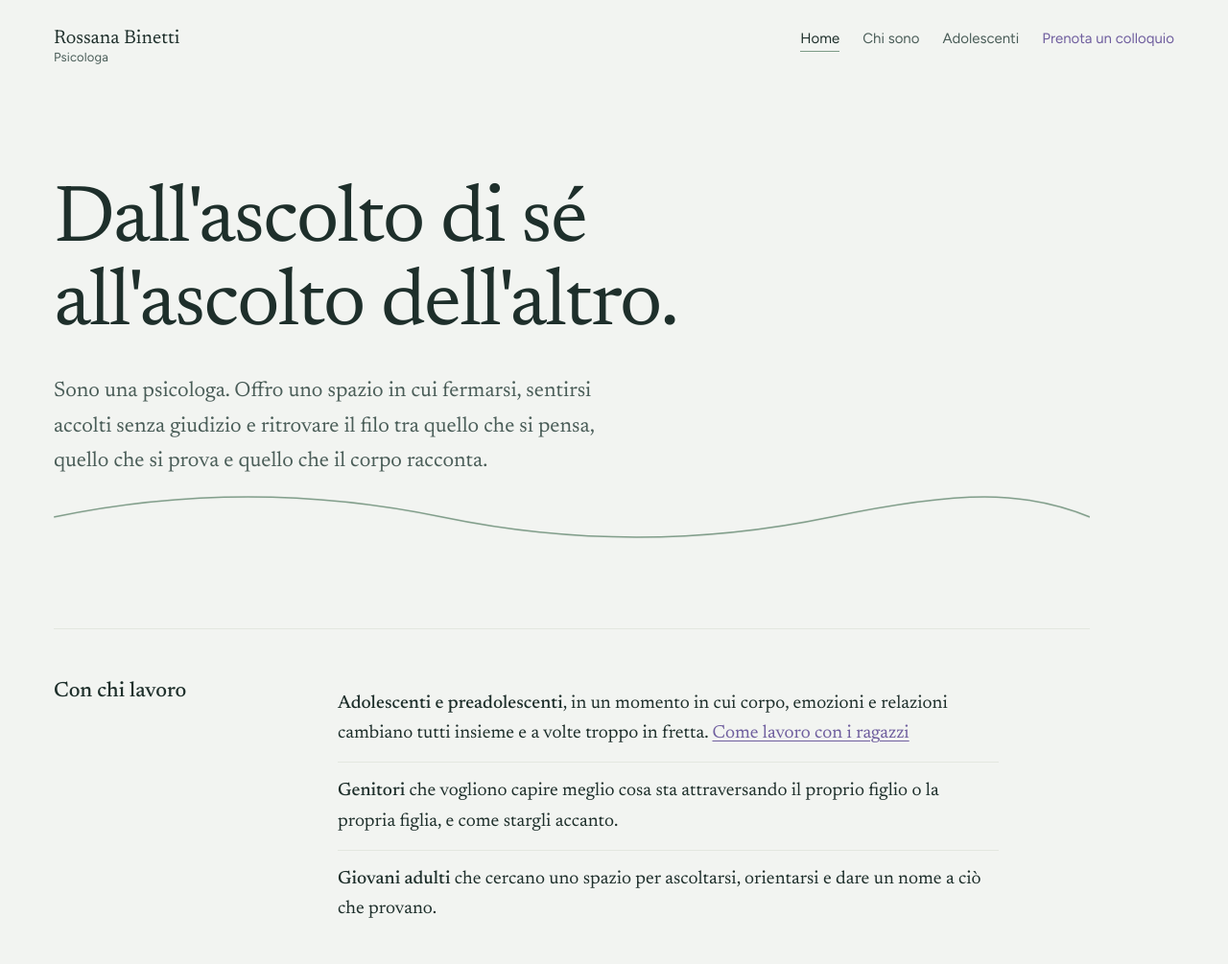
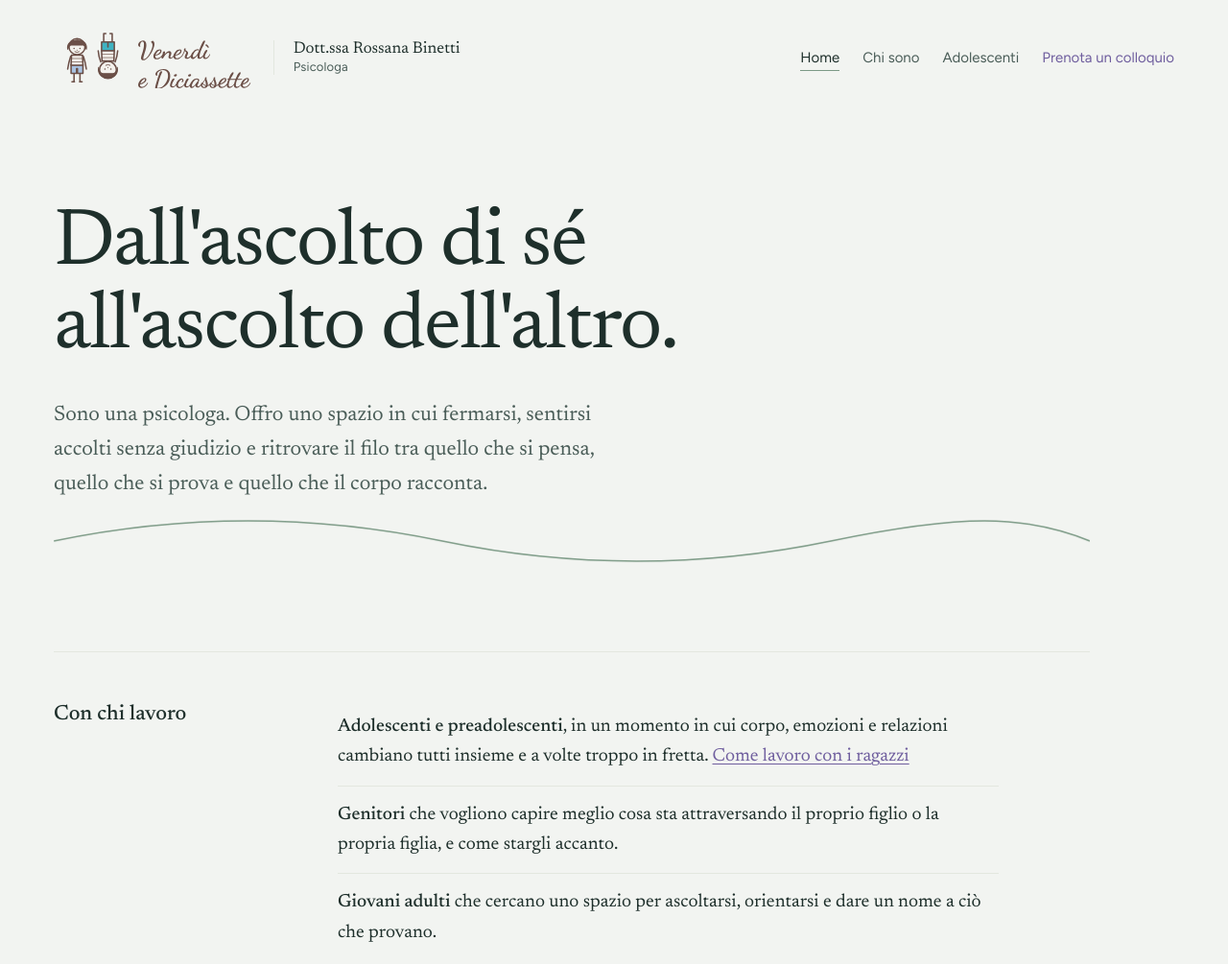
Before and after one commit to marcogialdi/Diciasette-Venerd-, a plain HTML site: page index.html in a window 1280 px wide. Shown: the top 1005 px of the page at 96% size. Drawn offline with Linux system fonts and the light colour scheme.

Commit message:
Logo Venerdì e Diciassette in vettoriale, in intestazione e come icona del sito
Co-Authored-By: Claude Opus 5.5 <noreply@anthropic.com>
Claude-Session: https://claude.ai/code/session_01XkrskaSwdfvWLbFSFKQVPa

```diff
--- a/assets/style.css
+++ b/assets/style.css
@@ -55,7 +55,7 @@ a:hover { color: var(--lilla-scuro); }
 .top {
   display: flex;
   flex-wrap: wrap;
-  align-items: baseline;
+  align-items: center;
   justify-content: space-between;
   gap: 12px 32px;
   padding: 28px var(--gutter) 0;
@@ -63,11 +63,20 @@ a:hover { color: var(--lilla-scuro); }
 }
 
 .firma {
-  font-family: var(--serif);
-  font-size: 1.25rem;
+  display: flex;
+  align-items: center;
+  gap: 16px 20px;
+  flex-wrap: wrap;
   color: var(--pino);
   text-decoration: none;
   line-height: 1.2;
+}
+.firma img { height: 64px; width: auto; }
+.firma-nome {
+  font-family: var(--serif);
+  font-size: 1.0625rem;
+  padding-left: 20px;
+  border-left: 1px solid var(--sabbia);
 }
 .firma small {
   display: block;
@@ -330,3 +339,7 @@ p { margin: 0 0 1em; }
   line-height: 1.6;
 }
 .piede p { margin: 0 0 6px; max-width: 72ch; }
+
+@media (max-width: 520px) {
+  .firma-nome { padding-left: 0; border-left: 0; }
+}
--- a/index.html
+++ b/index.html
@@ -8,12 +8,16 @@
   <link rel="preconnect" href="https://fonts.googleapis.com">
   <link rel="preconnect" href="https://fonts.gstatic.com" crossorigin>
   <link href="https://fonts.googleapis.com/css2?family=Figtree:wght@400;500&family=Newsreader:ital,opsz,wght@0,6..72,400;0,6..72,500;1,6..72,400&display=swap" rel="stylesheet">
+  <link rel="icon" href="assets/logo-mark.svg" type="image/svg+xml">
   <link rel="stylesheet" href="assets/style.css">
 </head>
 <body>
 
 <header class="top">
-  <a class="firma" href="index.html">Rossana Binetti<small>Psicologa</small></a>
+  <a class="firma" href="index.html">
+    <img src="assets/logo-orizzontale.svg" alt="Venerdì e Diciassette" width="236" height="64">
+    <span class="firma-nome">Dott.ssa Rossana Binetti<small>Psicologa</small></span>
+  </a>
   <nav aria-label="Menu principale">
     <ul class="menu">
       <li><a href="index.html" aria-current="page">Home</a></li>
```
Also changed, not shown: adolescenti.html (+5 -1 lines), chi-sono.html (+5 -1 lines), prenota.html (+5 -1 lines), assets/logo-mark.svg (added), assets/logo-orizzontale.svg (added), assets/logo.svg (added).
